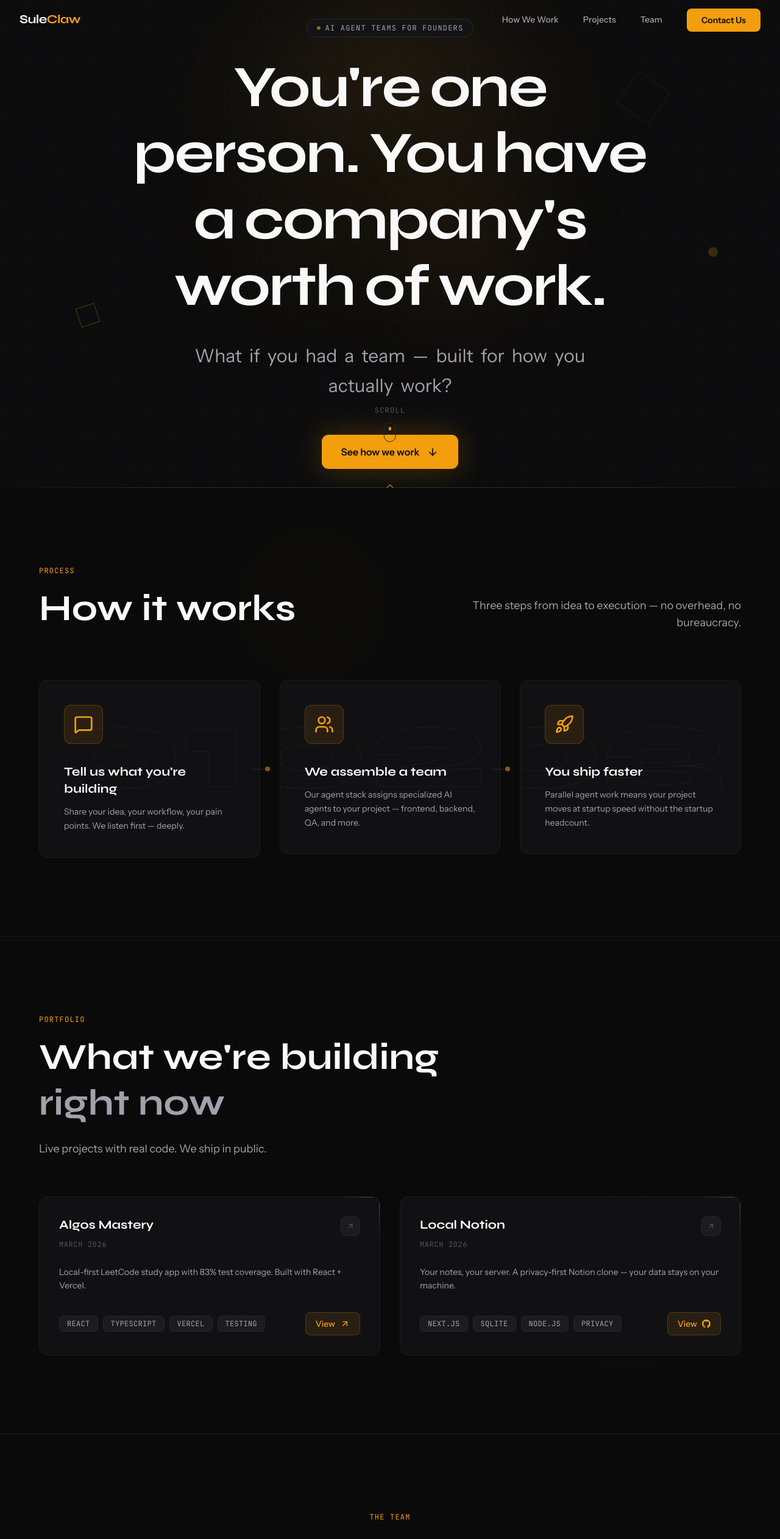
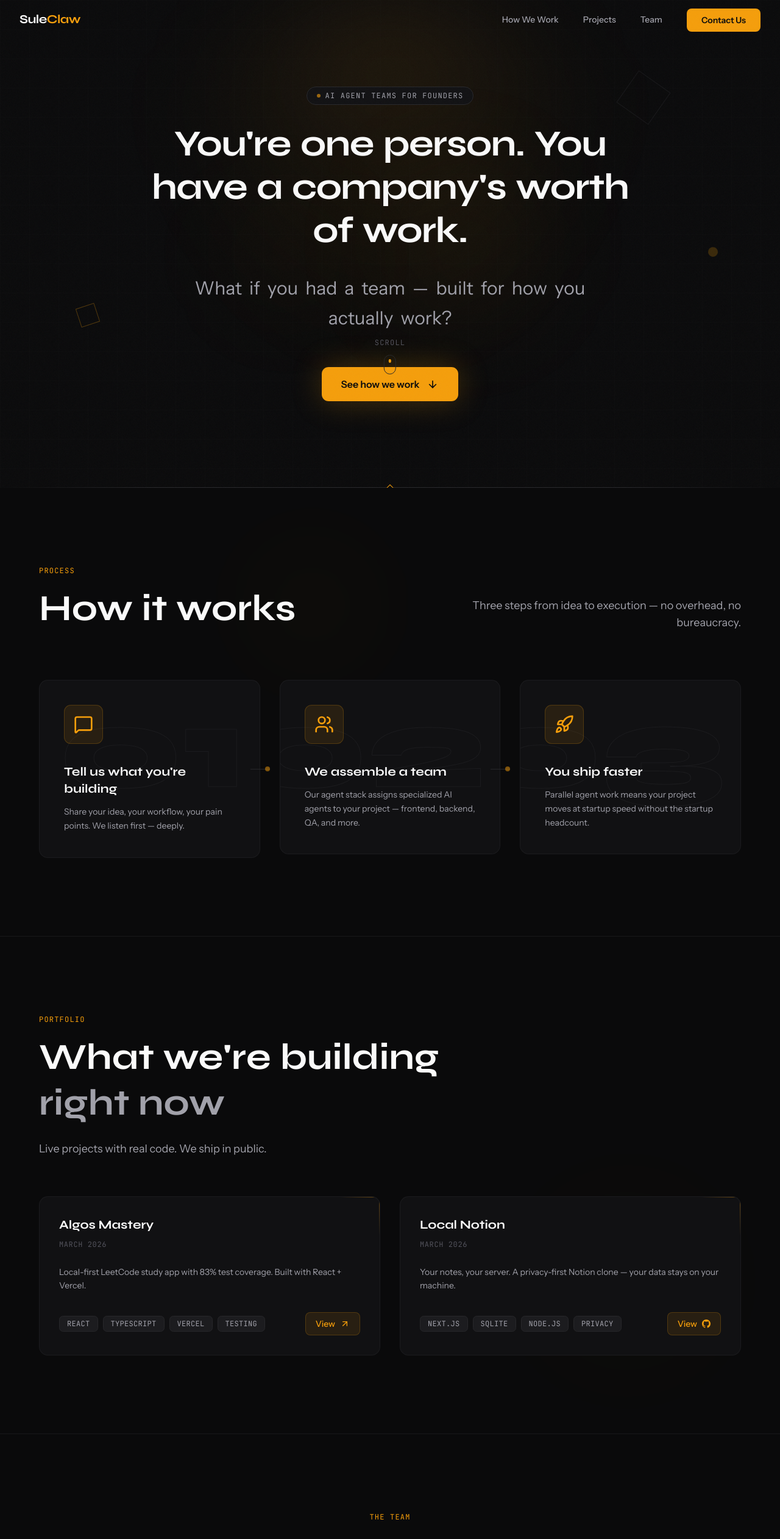
Before and after one commit to suleclaw/suleclaw-agency, a Next.js app: page / in a window 1280 px wide. Shown: the top 2524 px of the page at 61% size. Built offline with nearby package versions, Linux system fonts and the light colour scheme.

Commit message:
fix: reduce hero headline size, remove project card external icon, remove circular caret from accordion

```diff
--- a/components/currently-building.tsx
+++ b/components/currently-building.tsx
@@ -67,13 +67,6 @@ function SpotlightCard({
               <span className="text-xs font-mono text-text-muted uppercase tracking-wider">
                 {project.started}
               </span>
-            </div>
-            <div className="w-8 h-8 rounded-lg bg-bg-subtle border border-border-default
-                          flex items-center justify-center
-                          transition-all duration-300 group-hover:border-accent/30">
-              <svg width="14" height="14" viewBox="0 0 24 24" fill="none" stroke="currentColor" strokeWidth="2" className="text-text-muted">
-                <path d="M7 17L17 7M17 7H7M17 7V17" />
-              </svg>
             </div>
           </div>
 
--- a/components/hero.tsx
+++ b/components/hero.tsx
@@ -104,7 +104,7 @@ export function Hero() {
 
         {/* Main Headline */}
         <h1
-          className="font-headline font-bold text-5xl sm:text-6xl md:text-7xl lg:text-8xl text-text-primary
+          className="font-headline font-bold text-3xl sm:text-4xl md:text-5xl lg:text-6xl text-text-primary
                    leading-[1.05] tracking-tight mb-10"
           style={{ perspective: "1000px" }}
         >
--- a/components/how-we-work.tsx
+++ b/components/how-we-work.tsx
@@ -131,22 +131,6 @@ export function HowWeWork() {
                       </p>
                     </div>
                   </AccordionContent>
-
-                  {/* Expand indicator */}
-                  <div className="absolute right-6 top-1/2 -translate-y-1/2 w-5 h-5 rounded-full
-                               border border-border-default flex items-center justify-center
-                               data-[state=open]:border-accent data-[state=open]:bg-accent/10
-                               transition-all duration-300">
-                    <svg
-                      width="10"
-                      height="10"
-                      viewBox="0 0 10 10"
-                      fill="none"
-                      className="text-text-muted data-[state=open]:text-accent transition-colors duration-300"
-                    >
-                      <path d="M2 3.5L5 6.5L8 3.5" stroke="currentColor" strokeWidth="1.5" strokeLinecap="round" strokeLinejoin="round" />
-                    </svg>
-                  </div>
                 </AccordionItem>
               </motion.div>
             ))}
```
